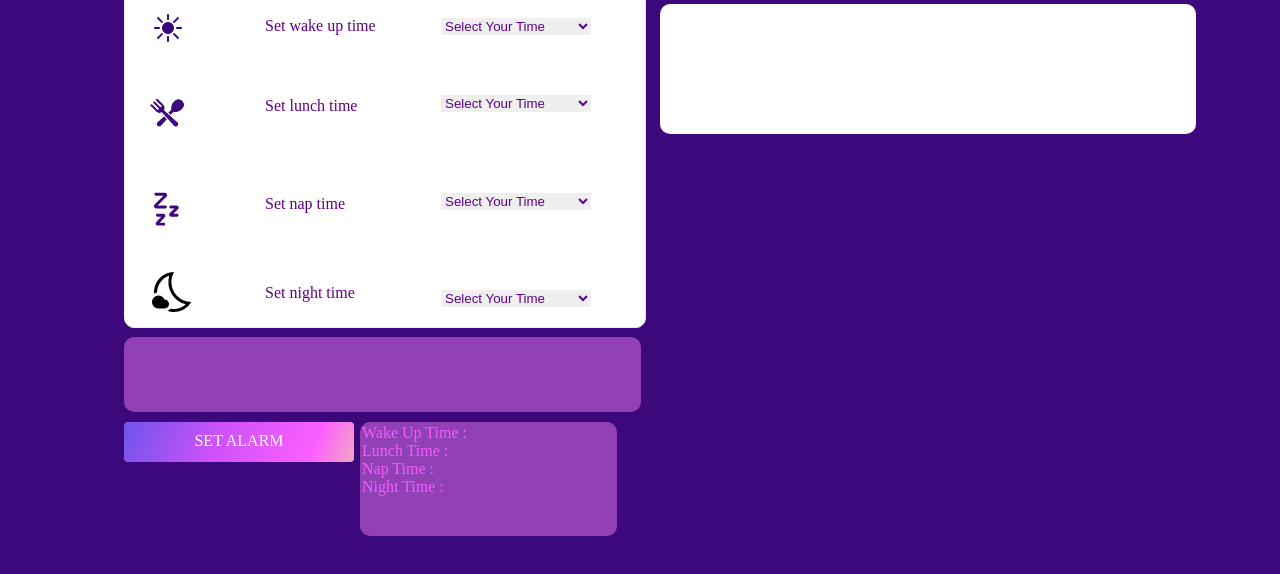
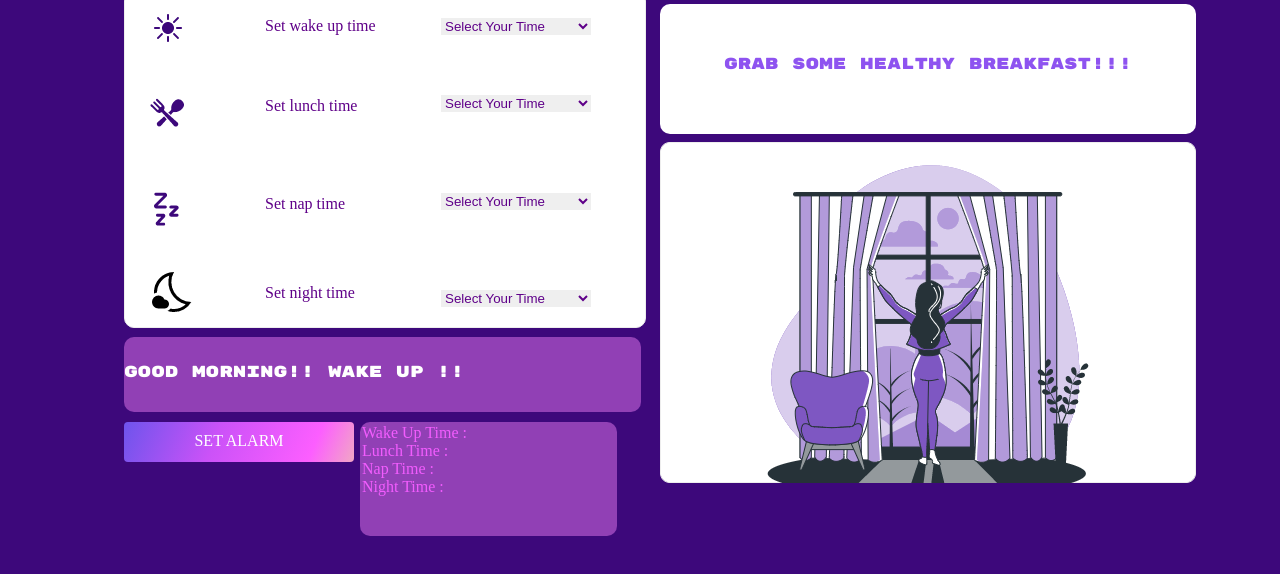
Before and after one commit to supriya-5/digitalclk, a plain HTML site: page index.html in a window 1280 px wide. Shown: the part 158-732 px from the top of the page. Drawn offline with Linux system fonts and the light colour scheme.

Commit message:
changes2

```diff
--- a/index.html
+++ b/index.html
@@ -165,11 +165,12 @@
     </div>
 
     <div id="greeting" >
+        GOOD MORNING!! WAKE UP !!
     </div>
 
     <div class="set" onclick="displayGreeting()">
     </div>
-</div>
+
     <div class="timing">
        <div id="wake"> Wake Up Time : <br></div>
        <div id="lunch"> Lunch Time : <br></div>
@@ -182,14 +183,13 @@
        <div id="hourM">00</div>:
        <div id="minM">00</div>:
        <div id="secM">00</div>
-       <div id="session">
-
-       </div>
+       <div id="session"></div>
         </div>
     <div class="clk-time1"></div>
     <div class="clk-time2"></div>
 
     <div id="msg">
+        GRAB SOME HEALTHY BREAKFAST!!!
     </div>
 
     <div id="pic">
--- a/style.css
+++ b/style.css
@@ -267,7 +267,7 @@ position: absolute;
     left: 660px;
     width: 536px;
     height: 341px;
-
+   background-image: url('./Component\ 30\ –\ 1.png');
 }
 
 
```
Also changed, not shown: index.js (+0 -32 lines).
